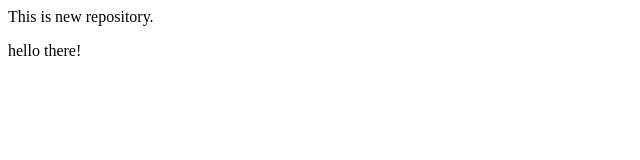
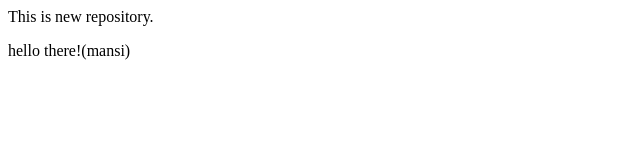
Before and after one commit to mansisingh0708/localrepo, a plain HTML site: page index.html in a window 1280 px wide. Shown: the full height of the page, 0-640 px from the left. Drawn offline with Linux system fonts and the light colour scheme.

Commit message:
mansi added

```diff
--- a/index.html
+++ b/index.html
@@ -1,2 +1,2 @@
 <p>This is new repository.</p>
-<p>hello there!</p>
+<p>hello there!(mansi)</p>
```
